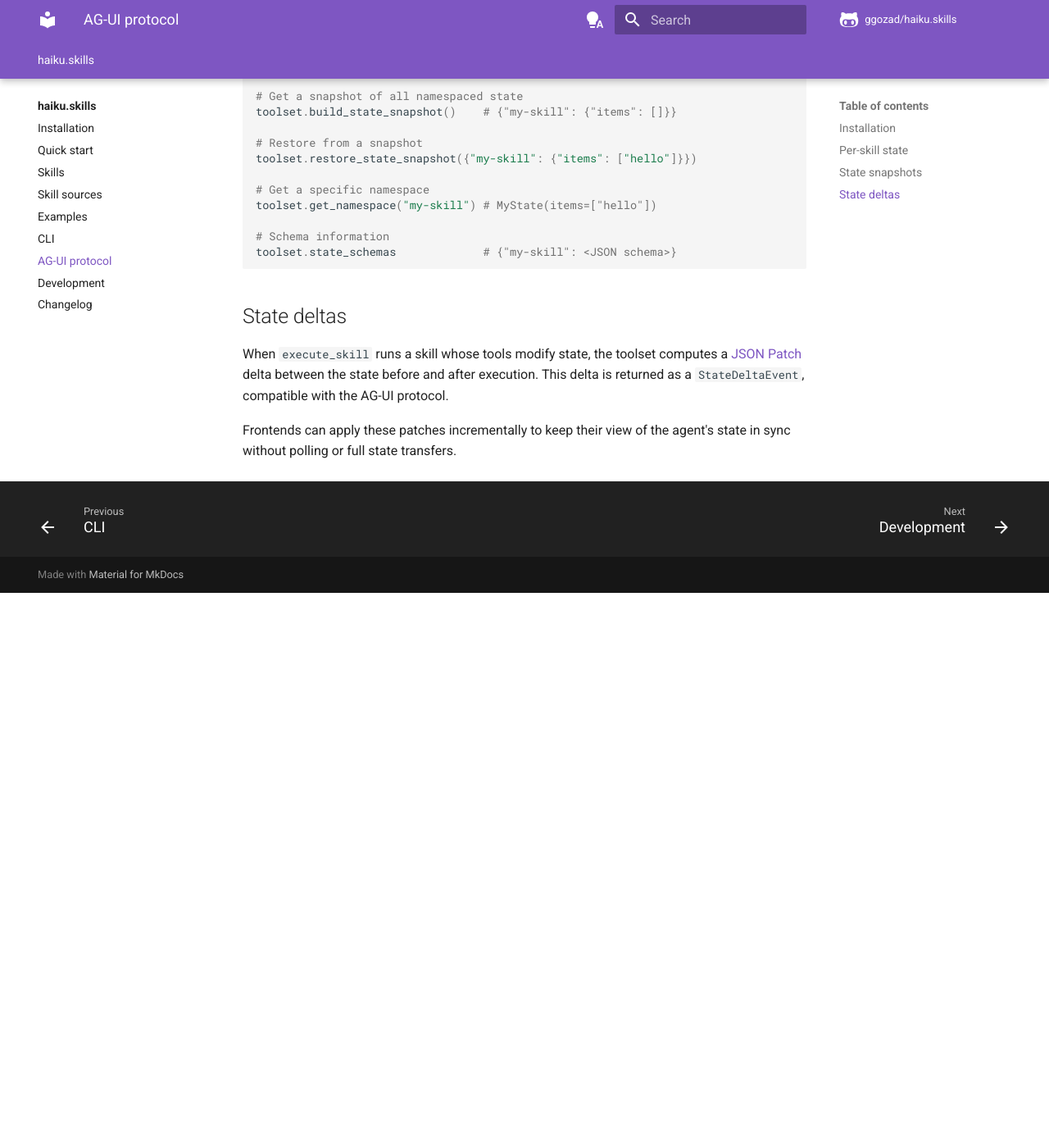
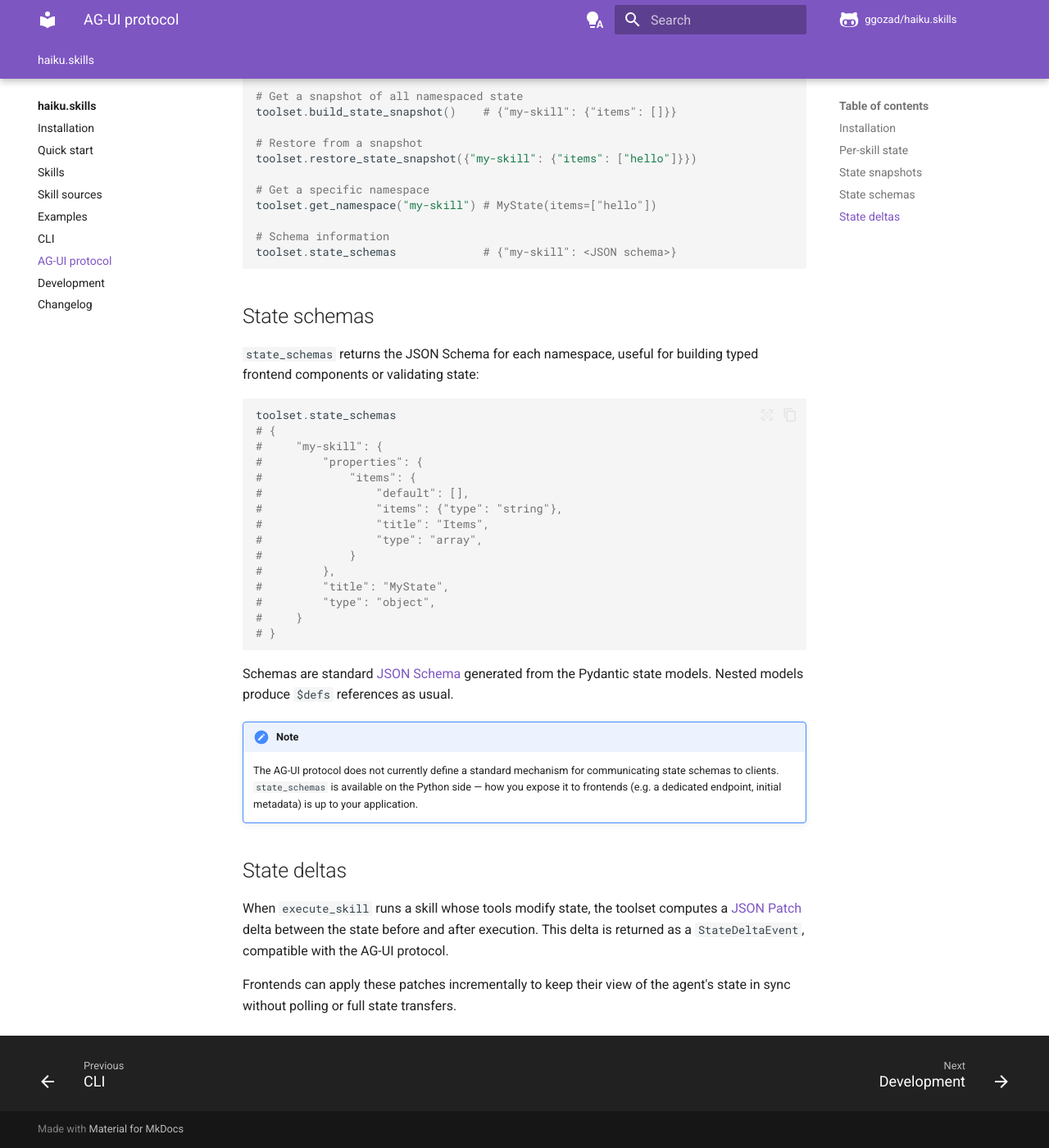
Before and after one commit to ggozad/haiku.skills, an MkDocs documentation site: the page built from docs/ag-ui.md, in a window 1280 px wide and 1400 px high, scrolled down 922 px. Shown: the whole window at 82% size. Built offline with MkDocs 1.6.1 and Material for MkDocs 9.7.7, drawn with Linux system fonts in a browser that asks for light colours; comment, search, counter and statistics services are not loaded; before the commit the page ends 1645 px from its top, so only the background shows below that.

Commit message:
Docunment state_schema better

````diff
--- a/docs/ag-ui.md
+++ b/docs/ag-ui.md
@@ -50,6 +50,33 @@
 toolset.state_schemas             # {"my-skill": <JSON schema>}
 ```
 
+## State schemas
+
+`state_schemas` returns the JSON Schema for each namespace, useful for building typed frontend components or validating state:
+
+```python
+toolset.state_schemas
+# {
+#     "my-skill": {
+#         "properties": {
+#             "items": {
+#                 "default": [],
+#                 "items": {"type": "string"},
+#                 "title": "Items",
+#                 "type": "array",
+#             }
+#         },
+#         "title": "MyState",
+#         "type": "object",
+#     }
+# }
+```
+
+Schemas are standard [JSON Schema](https://json-schema.org/) generated from the Pydantic state models. Nested models produce `$defs` references as usual.
+
+!!! note
+    The AG-UI protocol does not currently define a standard mechanism for communicating state schemas to clients. `state_schemas` is available on the Python side — how you expose it to frontends (e.g. a dedicated endpoint, initial metadata) is up to your application.
+
 ## State deltas
 
 When `execute_skill` runs a skill whose tools modify state, the toolset computes a [JSON Patch](https://jsonpatch.com/) delta between the state before and after execution. This delta is returned as a `StateDeltaEvent`, compatible with the AG-UI protocol.
````
